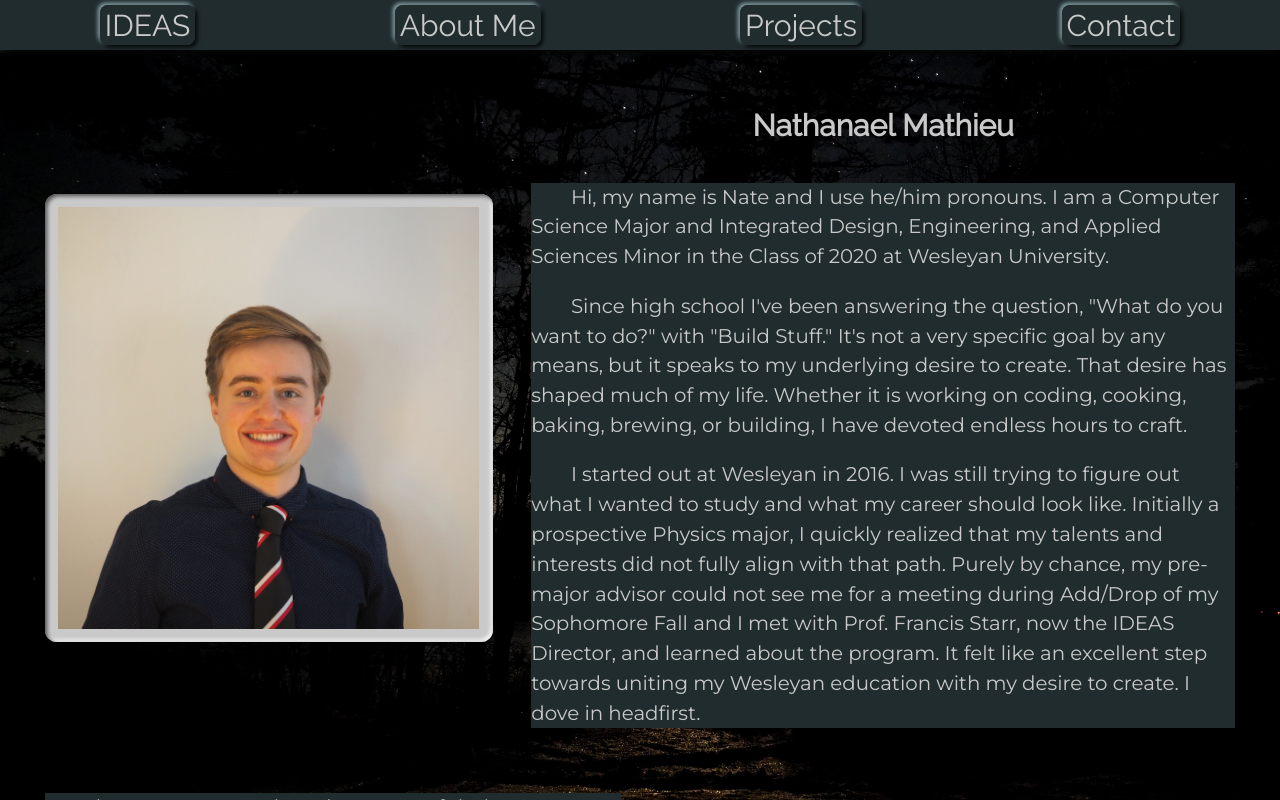
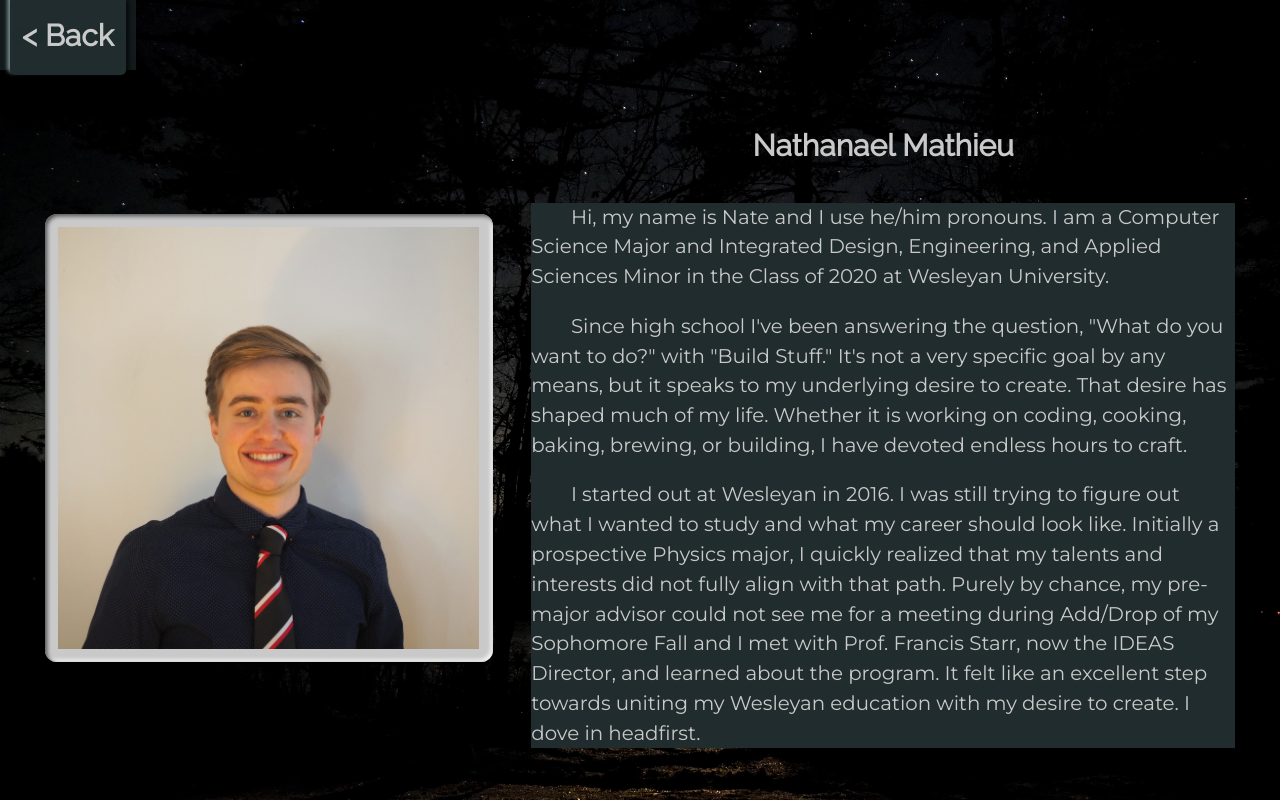
Before and after one commit to NathanaelMathieu/nathanaelmathieu.github.io, a React (Create React App) app: page /#/about in a window 1280 px wide. Shown: the top 800 px of the page. Built offline with nearby package versions, Linux system fonts and the light colour scheme.

Commit message:
Functional but ugly back button for header

```diff
--- a/src/components/Header.js
+++ b/src/components/Header.js
@@ -1,31 +1,15 @@
 import "./Header.scss";
 import React, { Component } from "react";
+import { Text } from "./";
 import { Link } from "react-router-dom";
 
 export default class Header extends Component {
   render() {
     return (
       <div className="Header">
-        <ul>
-          <li>
-            <a
-              href="https://www.wesleyan.edu/ideas/"
-              target="_blank"
-              rel="noopener noreferrer"
-            >
-              IDEAS
-            </a>
-          </li>
-          <li>
-            <Link to="/about">About Me</Link>
-          </li>
-          <li>
-            <Link to="/projects">Projects</Link>
-          </li>
-          <li>
-            <Link to="/contact">Contact</Link>
-          </li>
-        </ul>
+        <Link to="/">
+          <Text text="< Back" class="heading transparent-theme"/>
+        </Link>
       </div>
     );
   }
--- a/src/components/Header.scss
+++ b/src/components/Header.scss
@@ -2,30 +2,21 @@
 
 
 .Header {
-  @include neuShadow(4px);
-  display: flex;
-  text-decoration: none;
-  font-family: $raleway;
-  height: $header-height;
-  font-size: 18px;
-  @media only screen and (min-width: 350px){
-    font-size: calc(30px - (510px - 100vw) * .075);
-  }
-  @media only screen and (min-width: 510px){
-    font-size: calc(#{$header-height} * 0.6);
-  }
+  @include themeColors($alpha: 0.6);
 
-  ul {
-    margin: 0;
-    padding-left: 0;
-    width: 100%;
   display: flex;
   flex-direction: row;
   align-items: center;
-    justify-content: space-around;
+  justify-content: flex-start;
+
+  text-decoration: none;
+  font-family: $raleway;
+
+  padding: 10px;
+  height: $header-height;
+  width: fit-content;
+
   list-style-type: none;
-    height: 100%;
-    li {
   a {
     text-decoration: none;
     padding: 3px 5px 2px 5px;
@@ -41,6 +32,3 @@
     cursor: pointer;
   }
 }
-
-  }
-}
```
Lines whose indentation alone changed are shown as unchanged.
